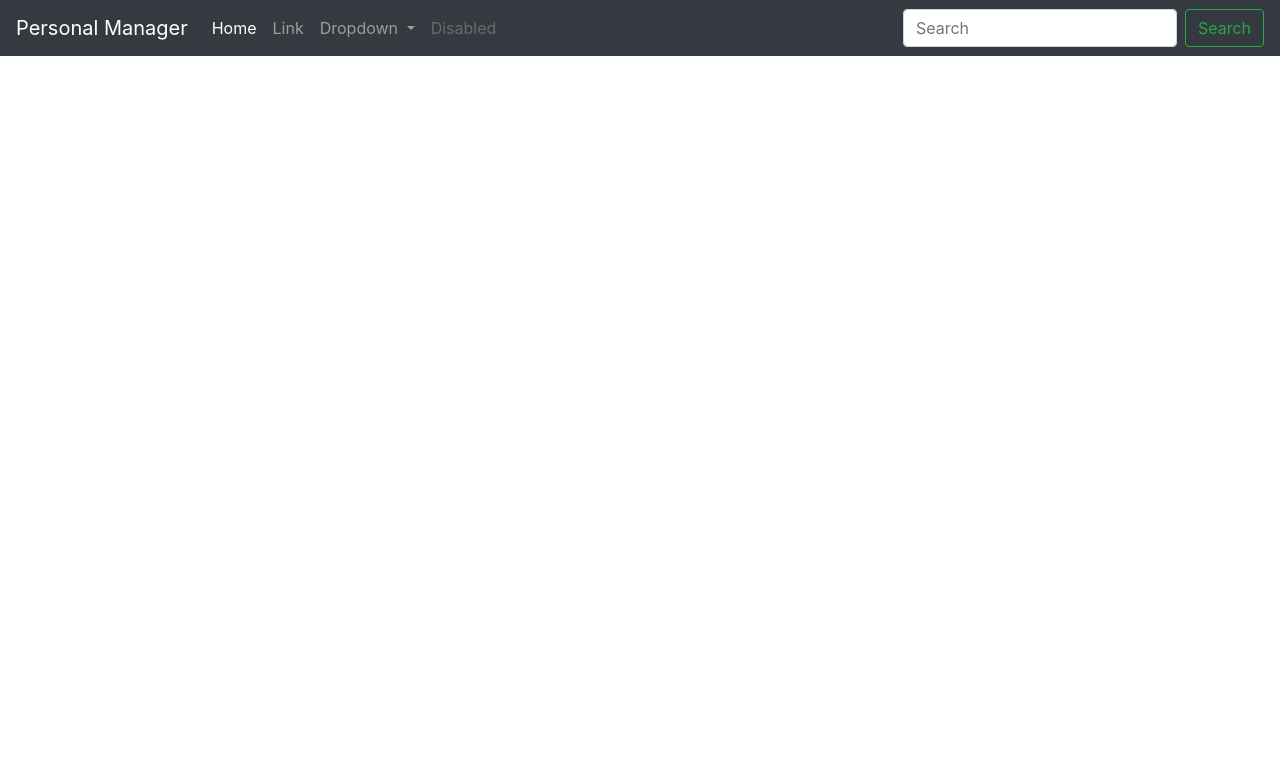
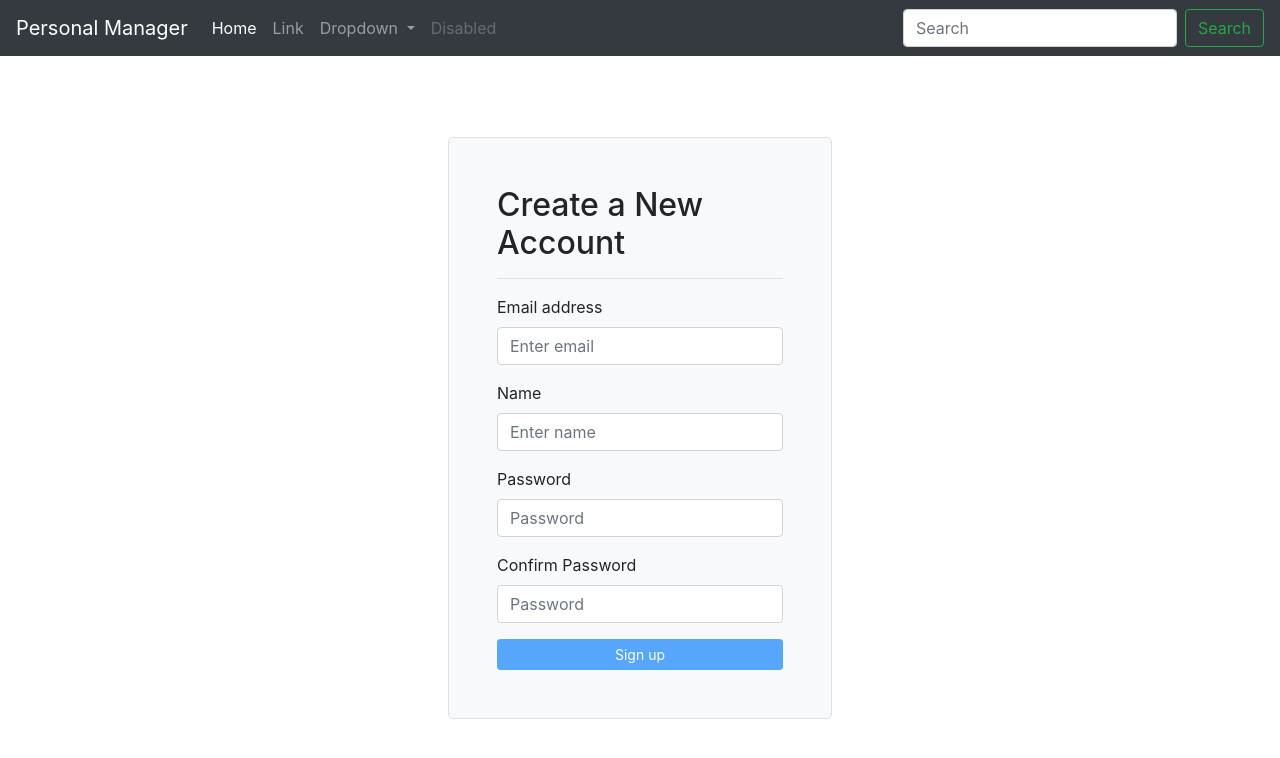
Before and after one commit to moustafabazzy/personalmanager, an Angular app: page /register in a window 1280 px wide. Before the commit this address led to /. Shown: the top 758 px of the page. Built offline with nearby package versions, Linux system fonts and the light colour scheme.

Commit message:
ADD registration

```diff
--- a/src/app/app-routing.module.ts
+++ b/src/app/app-routing.module.ts
@@ -3,6 +3,7 @@ import { Routes, RouterModule } from '@angular/router';
 
 // Components
 import { LoginComponent } from './login/login.component';
+import { RegistrationComponent } from './registration/registration.component';
 
 
 const routes: Routes = [
@@ -14,6 +15,10 @@ const routes: Routes = [
         path: 'login',
         component: LoginComponent
     },
+    {
+        path: 'register',
+        component: RegistrationComponent
+    },
 ];
 
 @NgModule({
--- a/src/app/login/login.component.html
+++ b/src/app/login/login.component.html
@@ -3,16 +3,25 @@
     <form>
       <h2>Personal Manager</h2>
       <hr/>
+
       <div class="form-group">
         <label for="exampleInputEmail1">Email address</label>
         <input type="email" class="form-control" id="exampleInputEmail1" placeholder="Enter email">
         <small id="emailHelp" class="form-text text-muted">We'll never share your email with anyone else.</small>
       </div>
+
       <div class="form-group">
         <label for="exampleInputPassword1">Password</label>
         <input type="password" class="form-control" id="exampleInputPassword1" placeholder="Password">
       </div>
+
+      <div class="w-100 mb-2 d-flex justify-content-end">
+        <span> Don't have an account yet?</span>
+        <a routerLink="/register">&nbsp;Sign up</a>
+      </div>
+
       <button type="submit" class="btn btn-sm btn-primary w-100">Login</button>
+
     </form>
   </div>
 </div>
--- /dev/null
+++ b/src/app/registration/registration.component.html
@@ -0,0 +1,36 @@
+<div class="d-flex justify-content-center align-items-center page-container">
+  <div class="bg-light p-5 border form-container" >
+    <form [formGroup]="registrationForm" (ngSubmit)="onSubmit()">
+      <h2>Create a New Account</h2>
+      <hr/>
+
+      <div class="form-group">
+        <label for="email">Email address</label>
+        <input type="email" class="form-control" id="email" placeholder="Enter email" formControlName="email">
+      </div>
+
+      <div class="form-group">
+        <label for="name">Name</label>
+        <input type="name" class="form-control" id="name" placeholder="Enter name" formControlName="name">
+      </div>
+
+      <div class="form-group">
+        <label for="password">Password</label>
+        <input type="password" class="form-control" id="password" placeholder="Password" formControlName="password">
+      </div>
+
+      <div class="form-group">
+        <label for="confirm_password">Confirm Password</label>
+        <input type="password" class="form-control" id="confirm_password" placeholder="Password" formControlName="confirmPassword">
+      </div>
+
+      <button type="submit"
+        class="btn btn-sm btn-primary w-100"
+        [disabled]="!registrationForm.valid"
+      >
+        Sign up
+      </button>
+
+    </form>
+  </div>
+</div>
--- /dev/null
+++ b/src/app/registration/registration.component.scss
@@ -0,0 +1,8 @@
+.page-container {
+  height: calc(100vh - 56px);
+}
+
+.form-container {
+  width: 30%;
+  border-radius: 5px;
+}
--- /dev/null
+++ b/src/app/registration/registration.component.ts
@@ -0,0 +1,38 @@
+import { Component, OnInit } from '@angular/core';
+import { FormGroup, FormBuilder, Validators } from '@angular/forms';
+
+@Component({
+  selector: 'app-registration',
+  templateUrl: './registration.component.html',
+  styleUrls: ['./registration.component.scss']
+})
+export class RegistrationComponent implements OnInit {
+
+  registrationForm: FormGroup;
+
+  constructor(private fb: FormBuilder) {
+    this.initRegistrationForm();
+  }
+
+  ngOnInit(): void { }
+
+  /**
+   *
+   */
+  initRegistrationForm() {
+    this.registrationForm = this.fb.group({
+      email: ['', Validators.required],
+      name: ['', Validators.required],
+      password: ['', Validators.required],
+      confirmPassword: ['', Validators.required],
+    });
+  }
+
+  /**
+   *
+   */
+  onSubmit() {
+    console.log(this.registrationForm.value);
+  }
+
+}
```
Also changed, not shown: src/app/app.module.ts (+7 -2 lines), 1 other file (tests, documents, lock files or other folders).
